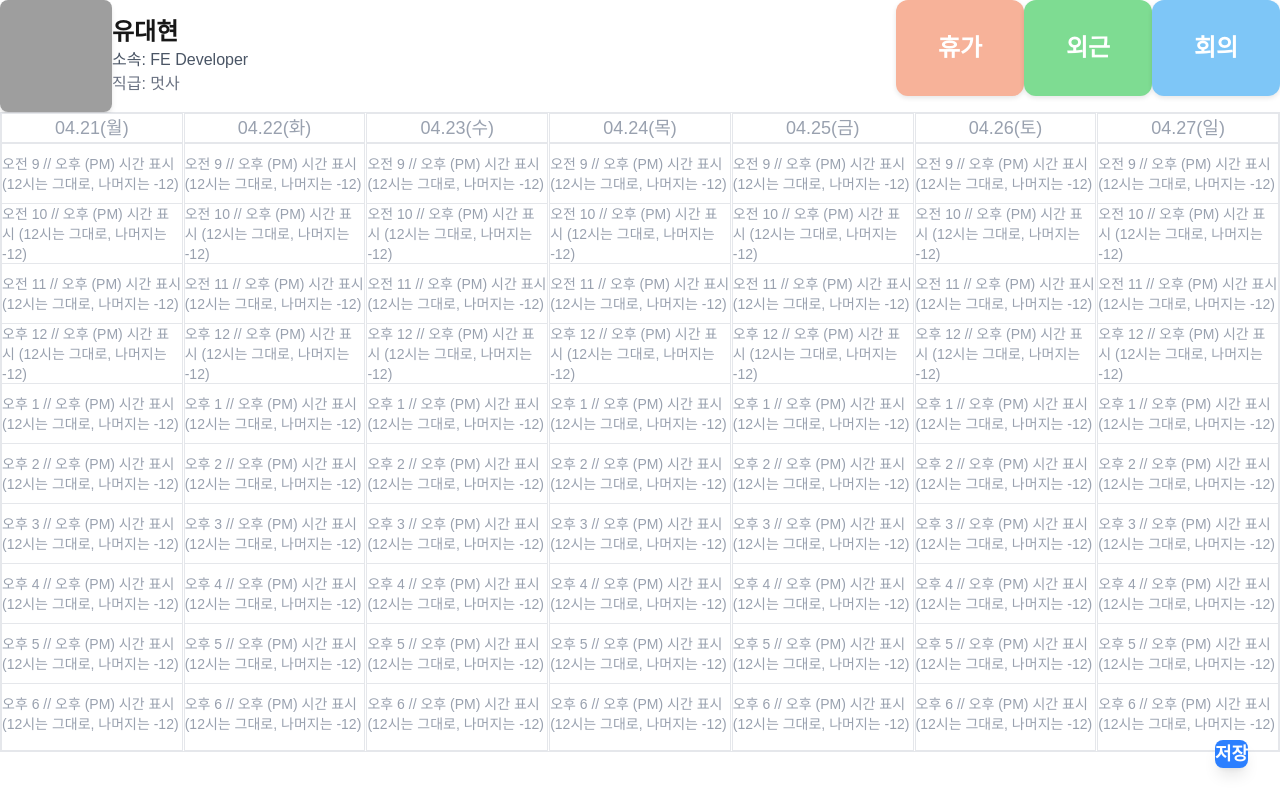
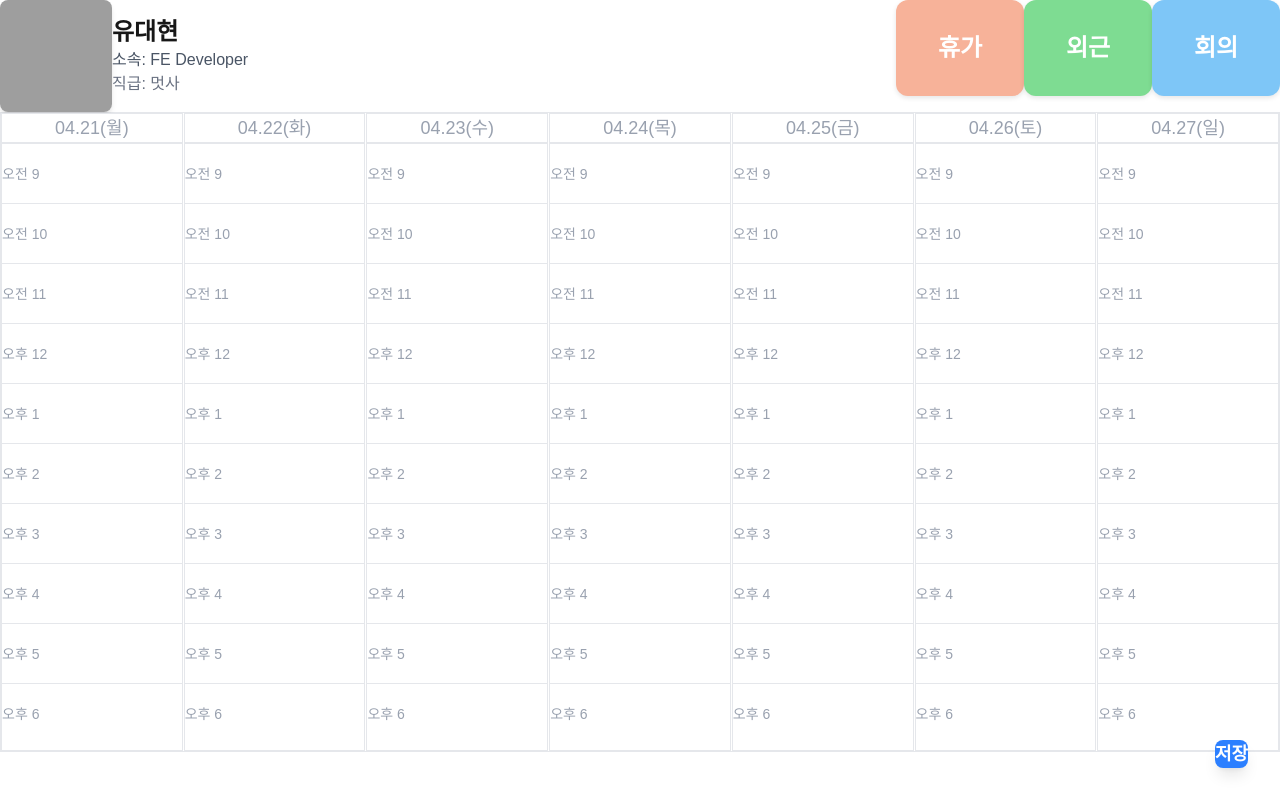
Before and after one commit to Yooodh/Coobie, a Next.js app in the folder coobie/: page /schedules in a window 1280 px wide. Built offline with nearby package versions, Linux system fonts and the light colour scheme; grey boxes are pictures that could not be loaded.

Commit message:
"comment: 불필요한 주석 제거"

```diff
--- a/coobie/src/app/components/Chart.tsx
+++ b/coobie/src/app/components/Chart.tsx
@@ -104,9 +104,8 @@ const Chart: React.FC<ChartProps> = ({
           >
             <span className="text-sm pl-2 text-gray-400">
               {hour < 12
-                ? `오전 ${hour}` // 오전 (AM) 시간 표시
+                ? `오전 ${hour}`
                 : `오후 ${hour === 12 ? 12 : hour - 12}`}{" "}
-              // 오후 (PM) 시간 표시 (12시는 그대로, 나머지는 -12)
             </span>
           </div>
         ))}
--- a/coobie/src/application/usecases/schedule/CreateScheduleUseCase.ts
+++ b/coobie/src/application/usecases/schedule/CreateScheduleUseCase.ts
@@ -1,4 +1,3 @@
-// src/application/usecases/schedule/CreateScheduleUseCase.ts
 import { ScheduleRepository } from "@/domain/repositories/ScheduleRepository";
 import { Schedule } from "@/domain/entities/Schedule";
 import {
--- a/coobie/src/application/usecases/schedule/FetchSchedulesUseCase.ts
+++ b/coobie/src/application/usecases/schedule/FetchSchedulesUseCase.ts
@@ -1,5 +1,4 @@
 import { ScheduleRepository } from "@/domain/repositories/ScheduleRepository";
-import { Schedule } from "@/domain/entities/Schedule";
 import {
   FetchSchedulesDto,
   toFetchSchedulesDto,
--- a/coobie/src/application/usecases/schedule/dto/CreateScheduleDto.ts
+++ b/coobie/src/application/usecases/schedule/dto/CreateScheduleDto.ts
@@ -1,4 +1,3 @@
-// application/usecases/schedule/dto/CreateScheduleDto.ts
 import { Schedule } from "@/domain/entities/Schedule";
 
 export class CreateScheduleDto {
--- a/coobie/src/application/usecases/schedule/dto/DeleteScheduleDto.ts
+++ b/coobie/src/application/usecases/schedule/dto/DeleteScheduleDto.ts
@@ -1,6 +1,5 @@
 import { Schedule } from "@/domain/entities/Schedule";
 
-// src/application/usecases/schedule/dto/DeleteScheduleDto.ts
 export class DeleteScheduleDto {
   constructor(
     public readonly id: number,
--- a/coobie/src/application/usecases/schedule/dto/FetchScheduleCategoriesDto.ts
+++ b/coobie/src/application/usecases/schedule/dto/FetchScheduleCategoriesDto.ts
@@ -1,4 +1,3 @@
-// application/usecases/schedule/dto/FetchScheduleCategoryDto.ts
 import { ScheduleCategory } from "@/domain/entities/ScheduleCategory";
 
 export class FetchScheduleCategoryDto {
```
